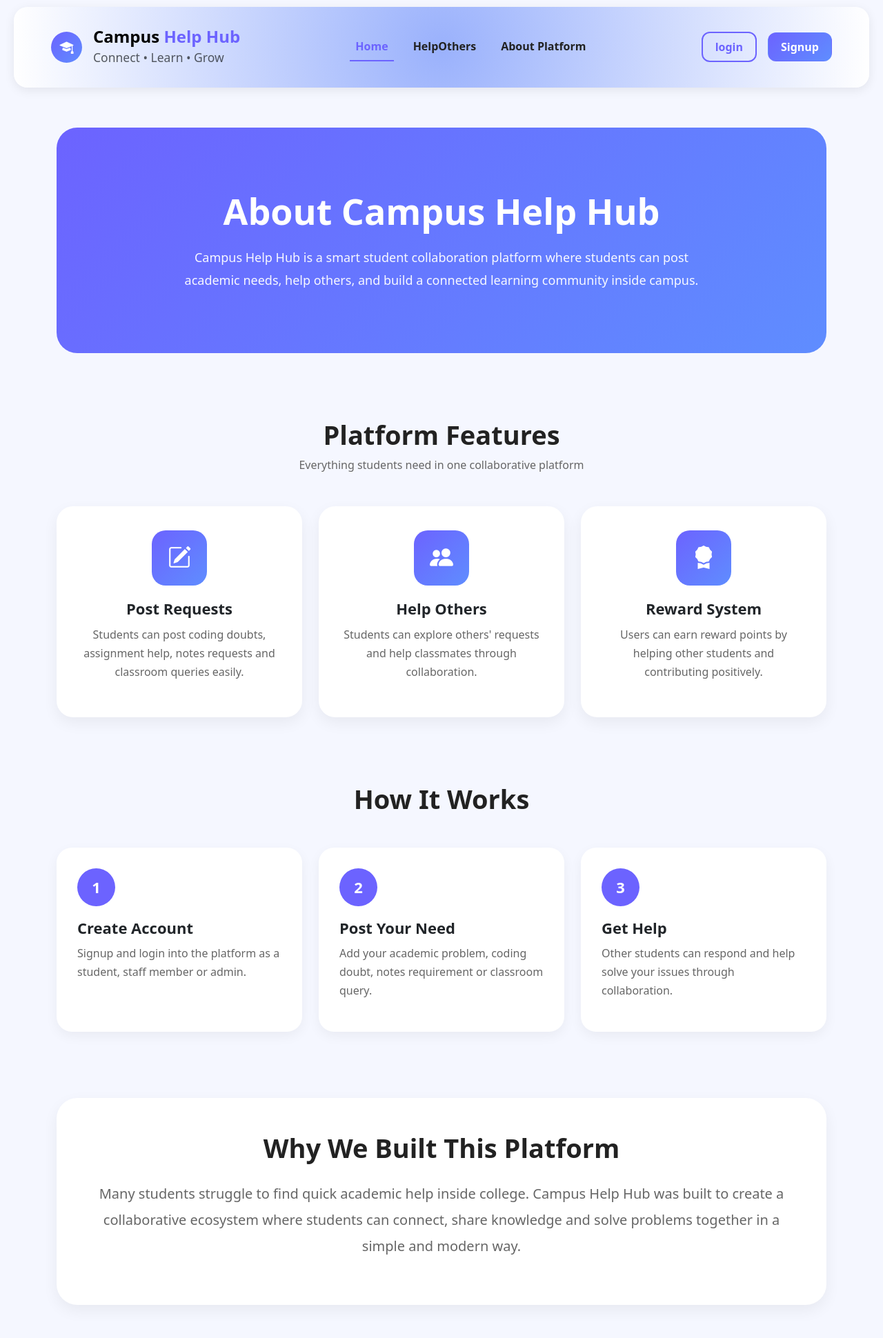
After one commit to ishasinghrajput/college_project, a Django app: page /about/ in a window 1280 px wide. The commit adds this page. Shown: the whole page at 69% size. Run offline with Django 4.2, Linux system fonts and the light colour scheme.

Commit message:
about platform

```diff
--- /dev/null
+++ b/CampusConnect/templates/about.html
@@ -0,0 +1,347 @@
+{% extends 'base.html' %}
+
+{% block extra_css %}
+<style>
+
+    body{
+        background:#f5f7ff;
+    }
+
+    /* HERO */
+    .about-hero{
+        background:linear-gradient(135deg,#6c63ff,#5f8dff);
+        color:white;
+        padding:90px 40px;
+        border-radius:30px;
+        text-align:center;
+    }
+
+    .about-title{
+        font-size:52px;
+        font-weight:800;
+    }
+
+    .about-text{
+        max-width:750px;
+        margin:auto;
+        margin-top:20px;
+        font-size:18px;
+        line-height:1.8;
+        opacity:0.95;
+    }
+
+    /* SECTION */
+    .section-title{
+        font-size:38px;
+        font-weight:800;
+        color:#222;
+    }
+
+    .section-sub{
+        color:#666;
+    }
+
+    /* FEATURE CARD */
+    .feature-card{
+        background:white;
+        border:none;
+        border-radius:24px;
+        padding:35px;
+        text-align:center;
+        transition:0.3s;
+        height:100%;
+        box-shadow:0 8px 22px rgba(0,0,0,0.06);
+    }
+
+    .feature-card:hover{
+        transform:translateY(-6px);
+    }
+
+    .feature-icon{
+        width:80px;
+        height:80px;
+        border-radius:20px;
+        background:linear-gradient(135deg,#6c63ff,#5f8dff);
+        color:white;
+        display:flex;
+        justify-content:center;
+        align-items:center;
+        margin:auto;
+        margin-bottom:20px;
+        font-size:34px;
+    }
+
+    .feature-title{
+        font-size:22px;
+        font-weight:700;
+        margin-bottom:12px;
+    }
+
+    .feature-text{
+        color:#666;
+        line-height:1.7;
+    }
+
+    /* STEPS */
+    .step-box{
+        background:white;
+        border-radius:22px;
+        padding:30px;
+        box-shadow:0 6px 18px rgba(0,0,0,0.05);
+        height:100%;
+    }
+
+    .step-number{
+        width:55px;
+        height:55px;
+        border-radius:50%;
+        background:#6c63ff;
+        color:white;
+        display:flex;
+        justify-content:center;
+        align-items:center;
+        font-weight:700;
+        font-size:22px;
+        margin-bottom:18px;
+    }
+
+    .step-title{
+        font-weight:700;
+        font-size:22px;
+        margin-bottom:10px;
+    }
+
+    .step-text{
+        color:#666;
+        line-height:1.7;
+    }
+
+    /* PURPOSE */
+    .purpose-box{
+        background:white;
+        border-radius:30px;
+        padding:50px;
+        box-shadow:0 8px 22px rgba(0,0,0,0.06);
+    }
+
+</style>
+{% endblock %}
+
+
+{% block content %}
+
+<div class="container py-5">
+
+    <!-- HERO -->
+    <div class="about-hero">
+
+        <h1 class="about-title">
+            About Campus Help Hub
+        </h1>
+
+        <p class="about-text">
+            Campus Help Hub is a smart student collaboration platform
+            where students can post academic needs, help others,
+            and build a connected learning community inside campus.
+        </p>
+
+    </div>
+
+</div>
+
+
+<!-- FEATURES -->
+<div class="container py-5">
+
+    <div class="text-center mb-5">
+
+        <h2 class="section-title">
+            Platform Features
+        </h2>
+
+        <p class="section-sub">
+            Everything students need in one collaborative platform
+        </p>
+
+    </div>
+
+    <div class="row g-4">
+
+        <!-- FEATURE 1 -->
+        <div class="col-md-4">
+
+            <div class="feature-card">
+
+                <div class="feature-icon">
+                    <i class="bi bi-pencil-square"></i>
+                </div>
+
+                <h4 class="feature-title">
+                    Post Requests
+                </h4>
+
+                <p class="feature-text">
+                    Students can post coding doubts, assignment help,
+                    notes requests and classroom queries easily.
+                </p>
+
+            </div>
+
+        </div>
+
+        <!-- FEATURE 2 -->
+        <div class="col-md-4">
+
+            <div class="feature-card">
+
+                <div class="feature-icon">
+                    <i class="bi bi-people-fill"></i>
+                </div>
+
+                <h4 class="feature-title">
+                    Help Others
+                </h4>
+
+                <p class="feature-text">
+                    Students can explore others' requests and help
+                    classmates through collaboration.
+                </p>
+
+            </div>
+
+        </div>
+
+        <!-- FEATURE 3 -->
+        <div class="col-md-4">
+
+            <div class="feature-card">
+
+                <div class="feature-icon">
+                    <i class="bi bi-award-fill"></i>
+                </div>
+
+                <h4 class="feature-title">
+                    Reward System
+                </h4>
+
+                <p class="feature-text">
+                    Users can earn reward points by helping other
+                    students and contributing positively.
+                </p>
+
+            </div>
+
+        </div>
+
+    </div>
+
+</div>
+
+
+<!-- HOW IT WORKS -->
+<div class="container py-5">
+
+    <div class="text-center mb-5">
+
+        <h2 class="section-title">
+            How It Works
+        </h2>
+
+    </div>
+
+    <div class="row g-4">
+
+        <!-- STEP 1 -->
+        <div class="col-md-4">
+
+            <div class="step-box">
+
+                <div class="step-number">
+                    1
+                </div>
+
+                <h4 class="step-title">
+                    Create Account
+                </h4>
+
+                <p class="step-text">
+                    Signup and login into the platform as a student,
+                    staff member or admin.
+                </p>
+
+            </div>
+
+        </div>
+
+        <!-- STEP 2 -->
+        <div class="col-md-4">
+
+            <div class="step-box">
+
+                <div class="step-number">
+                    2
+                </div>
+
+                <h4 class="step-title">
+                    Post Your Need
+                </h4>
+
+                <p class="step-text">
+                    Add your academic problem, coding doubt,
+                    notes requirement or classroom query.
+                </p>
+
+            </div>
+
+        </div>
+
+        <!-- STEP 3 -->
+        <div class="col-md-4">
+
+            <div class="step-box">
+
+                <div class="step-number">
+                    3
+                </div>
+
+                <h4 class="step-title">
+                    Get Help
+                </h4>
+
+                <p class="step-text">
+                    Other students can respond and help solve your
+                    issues through collaboration.
+                </p>
+
+            </div>
+
+        </div>
+
+    </div>
+
+</div>
+
+
+<!-- PURPOSE -->
+<div class="container py-5">
+
+    <div class="purpose-box text-center">
+
+        <h2 class="section-title mb-4">
+            Why We Built This Platform
+        </h2>
+
+        <p class="section-sub fs-5" style="line-height:1.9;">
+
+            Many students struggle to find quick academic help inside college.
+            Campus Help Hub was built to create a collaborative ecosystem
+            where students can connect, share knowledge and solve problems
+            together in a simple and modern way.
+
+        </p>
+
+    </div>
+
+</div>
+
+{% endblock %}
--- a/CampusConnect/templates/base.html
+++ b/CampusConnect/templates/base.html
@@ -209,7 +209,7 @@
                     <a class="nav-link active-link" href="{% url 'home' %}">Home</a>
                 </li>
                 <li class="nav-item"><a class="nav-link" href="{% url 'helpothers' %}">HelpOthers</a></li>
-                <li class="nav-item"><a class="nav-link" href="#">About Platform</a></li>
+                <li class="nav-item"><a class="nav-link" href="{% url 'about_platform' %}">About Platform</a></li>
             </ul>
 
             <!-- RIGHT SIDE BUTTONS -->
--- a/CampusConnect/urls.py
+++ b/CampusConnect/urls.py
@@ -4,6 +4,7 @@ from . import views
 
 urlpatterns = [
     path('', views.home, name='home'),
+    path('about/', views.about_platform, name='about_platform'),
     path('myposts/', views.myposts, name='myposts'),
     path('dashboard/', views.dashboard, name='dashboard'),
     path('staff-dashboard/',views.staff_dashboard,name='staff_dashboard'),
--- a/CampusConnect/views.py
+++ b/CampusConnect/views.py
@@ -327,3 +327,8 @@ def delete_student(request, student_id):
         messages.success(request, "Student deleted successfully")
     else:
         messages.error(request, "You cannot delete this user")
+
+
+#about_olatform
+def about_platform(request):
+    return render(request, 'about.html')
```
